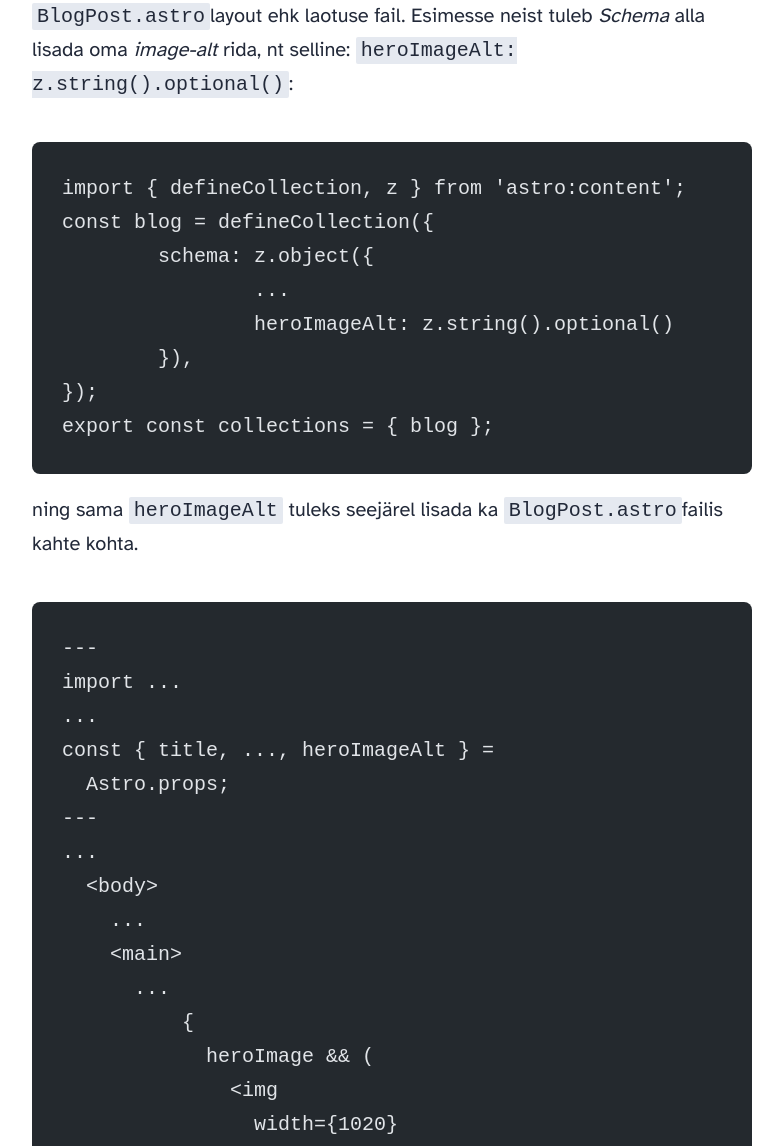
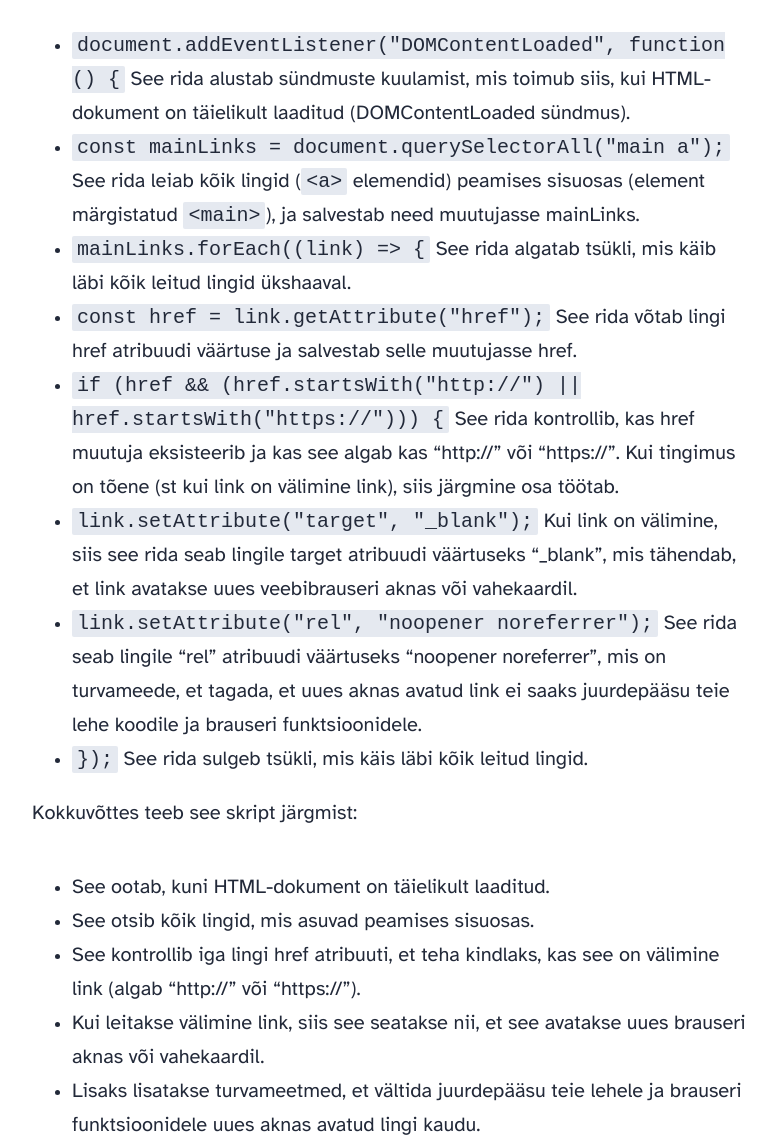
Before and after one commit to jubejuss/pedakook, an Astro site: page /blog/astro-algsetup in a window 1280 px wide. Shown: the part 2536-3682 px from the top of the page, without its empty margins (248-1031 px from the left). Built offline with nearby package versions, Linux system fonts and the light colour scheme; Astro itself is replaced by a stand-in of ours.

Commit message:
text correction on blogpost 001

````diff
--- a/src/content/blog/0001-blogi-algsetup.md
+++ b/src/content/blog/0001-blogi-algsetup.md
@@ -27,15 +27,45 @@
 Seega kirjutasime koos ChatGPT-ga selle tarbeks javaskripti funktisooni, mille pistsin blogiposti templiiti:
 ```javascript
 <script>
-    document.addEventListener("DOMContentLoaded", function () {
-      const mainLinks = document.querySelectorAll("main a");
-      mainLinks.forEach((link) => {
-        link.setAttribute("target", "_blank");
-        link.setAttribute("rel", "noopener noreferrer");
-      });
-    });
-  </script>
-  ```
+document.addEventListener("DOMContentLoaded", function () {
+  const mainLinks = document.querySelectorAll("main a");
+  mainLinks.forEach((link) => {
+    const href = link.getAttribute("href");
+    if (href && (href.startsWith("http://") || href.startsWith("https://"))) {
+      link.setAttribute("target", "_blank");
+      link.setAttribute("rel", "noopener noreferrer");
+    }
+  });
+});
+</script>
+```
+Mida see skript täpsemalt teeb:
+
+- `document.addEventListener("DOMContentLoaded", function () {`
+See rida alustab sündmuste kuulamist, mis toimub siis, kui HTML-dokument on täielikult laaditud (DOMContentLoaded sündmus).
+- `const mainLinks = document.querySelectorAll("main a");`
+See rida leiab kõik lingid (`<a>` elemendid) peamises sisuosas (element märgistatud `<main>`), ja salvestab need muutujasse mainLinks.
+- `mainLinks.forEach((link) => {`
+See rida algatab tsükli, mis käib läbi kõik leitud lingid ükshaaval.
+- `const href = link.getAttribute("href");`
+See rida võtab lingi href atribuudi väärtuse ja salvestab selle muutujasse href.
+- `if (href && (href.startsWith("http://") || href.startsWith("https://"))) {`
+See rida kontrollib, kas href muutuja eksisteerib ja kas see algab kas "http://" või "https://". Kui tingimus on tõene (st kui link on välimine link), siis järgmine osa töötab.
+- `link.setAttribute("target", "_blank");`
+Kui link on välimine, siis see rida seab lingile target atribuudi väärtuseks "_blank", mis tähendab, et link avatakse uues veebibrauseri aknas või vahekaardil.
+- `link.setAttribute("rel", "noopener noreferrer");`
+See rida seab lingile "rel" atribuudi väärtuseks "noopener noreferrer", mis on turvameede, et tagada, et uues aknas avatud link ei saaks juurdepääsu teie lehe koodile ja brauseri funktsioonidele.
+- `});`
+See rida sulgeb tsükli, mis käis läbi kõik leitud lingid.
+
+Kokkuvõttes teeb see skript järgmist:
+
+- See ootab, kuni HTML-dokument on täielikult laaditud.
+- See otsib kõik lingid, mis asuvad peamises sisuosas.
+- See kontrollib iga lingi href atribuuti, et teha kindlaks, kas see on välimine link (algab "http://" või "https://").
+- Kui leitakse välimine link, siis see seatakse nii, et see avatakse uues brauseri aknas või vahekaardil.
+- Lisaks lisatakse turvameetmed, et vältida juurdepääsu teie lehele ja brauseri funktsioonidele uues aknas avatud lingi kaudu.
+
 ## Pildi alt tag *frontmatteris*
 Frontmatterisse peaks lisama ka heroImage pildi alt tag'i. No sest igale pildile on vaja alt tag'i. Selleks on vaja seadistada kaks välist faili: `config.ts` ja `BlogPost.astro`layout ehk laotuse fail.
 Esimesse neist tuleb *Schema* alla lisada oma *image-alt* rida, nt selline: `heroImageAlt: z.string().optional()`:
--- a/src/pages/blog/[...slug].astro
+++ b/src/pages/blog/[...slug].astro
@@ -21,8 +21,14 @@
     document.addEventListener("DOMContentLoaded", function () {
       const mainLinks = document.querySelectorAll("main a");
       mainLinks.forEach((link) => {
-        link.setAttribute("target", "_blank");
-        link.setAttribute("rel", "noopener noreferrer");
+        const href = link.getAttribute("href");
+        if (
+          href &&
+          (href.startsWith("http://") || href.startsWith("https://"))
+        ) {
+          link.setAttribute("target", "_blank");
+          link.setAttribute("rel", "noopener noreferrer");
+        }
       });
     });
   </script>
````
